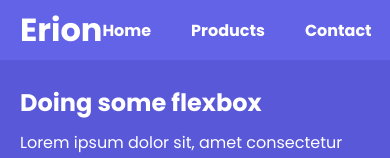
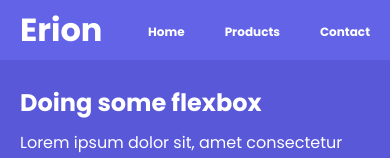
Before and after one commit to ErionSelimi/homepage-with-flexbox, a plain HTML site: page index.html in a window 390 px wide. Shown: the top 158 px of the page. Drawn offline with Linux system fonts and the light colour scheme.

Commit message:
smaller menu items on mobile

```diff
--- a/style.css
+++ b/style.css
@@ -83,6 +83,9 @@ i {
 }
 
 @media(max-width: 768px) {
+    ul li a {
+        font-size: 12px;
+    }
     main {
         max-height: fit-content;
     }
```
